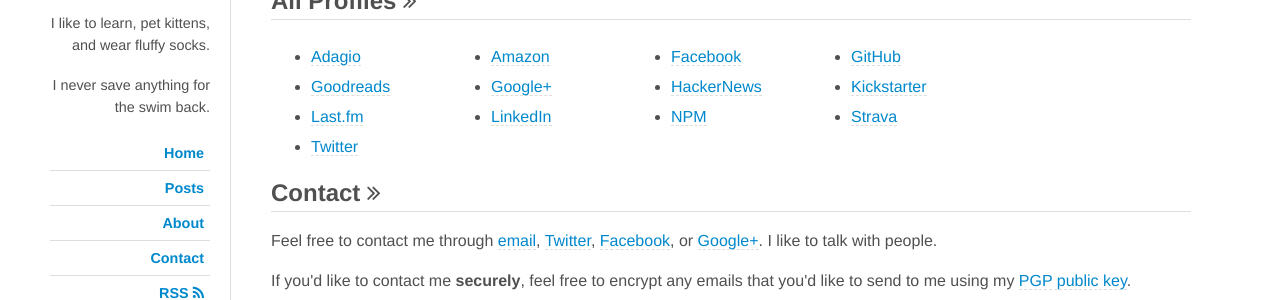
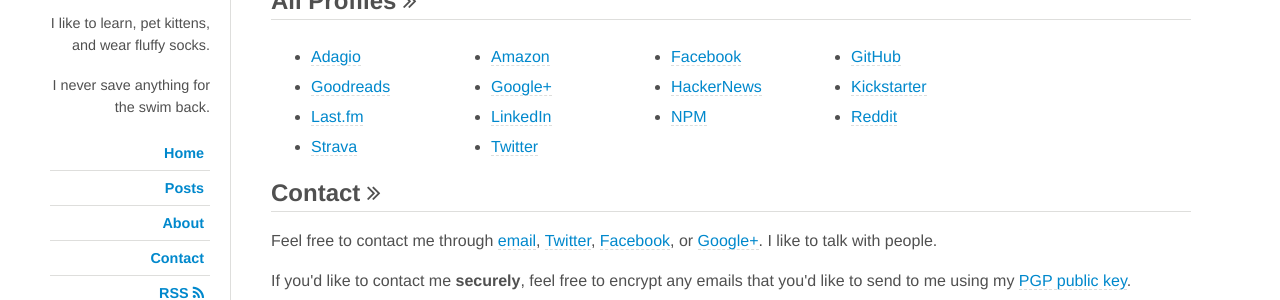
Before and after one commit to jdavis/jdavis.github.com, a Jekyll site: the page built from about.html, in a window 1280 px wide. Shown: the part 296-596 px from the top of the page. Built offline with Jekyll 4.4.1, drawn with Linux system fonts in a browser that asks for light colours; some web fonts are replaced; Markdown is read by kramdown in place of the engine named in the settings.

Commit message:
Add Reddit profile

```diff
--- a/about.html
+++ b/about.html
@@ -47,6 +47,7 @@
     <li><a title="Josh Davis on Last.fm" href="http://last.fm/user/joshldavis">Last.fm</a></li>
     <li><a title="Josh Davis on LinkedIn" href="http://linkedin.com/in/joshualeedavis">LinkedIn</a></li>
     <li><a title="Josh Davis on NPM" href="http://npmjs.org/~jdavis">NPM</a></li>
+    <li><a title="Josh Davis on Reddit" href="http://www.reddit.com/user/passingby/">Reddit</a></li>
     <li><a title="Josh Davis on Strava" href="http://strava.com/athletes/joshdavis">Strava</a></li>
     <li><a title="Josh Davis on Twitter" href="https://twitter.com/HopefulJosh">Twitter</a></li>
 </ul>
```
